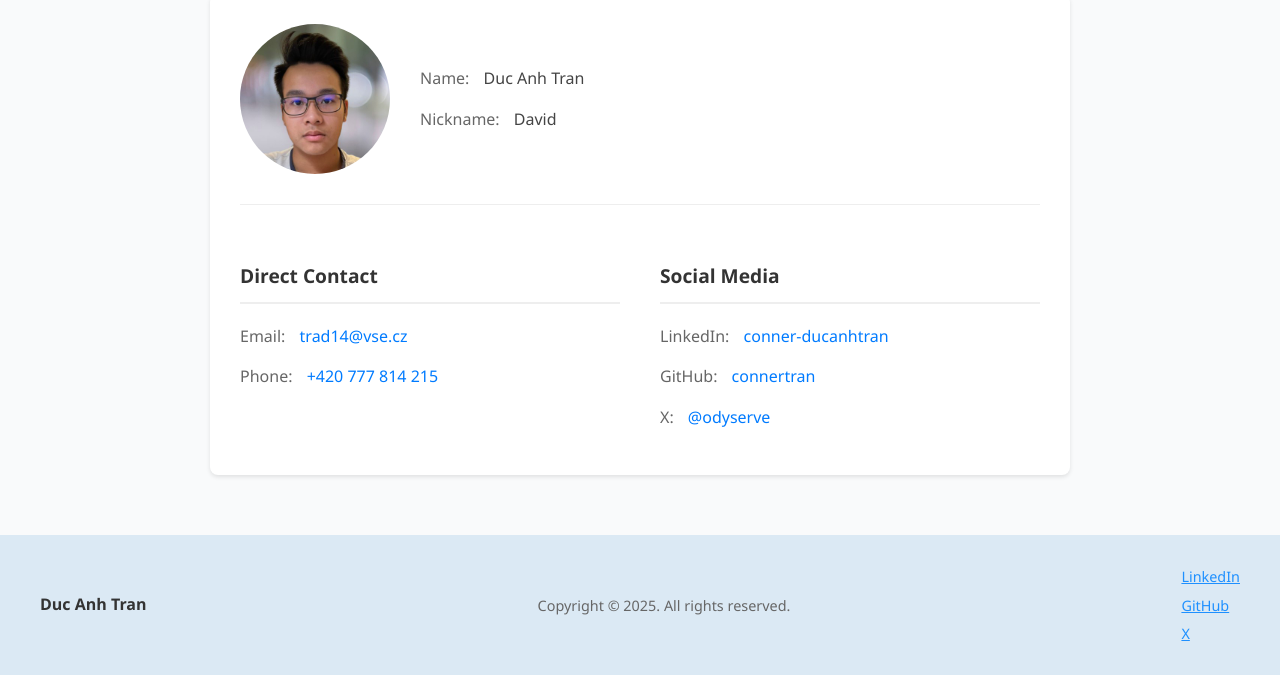
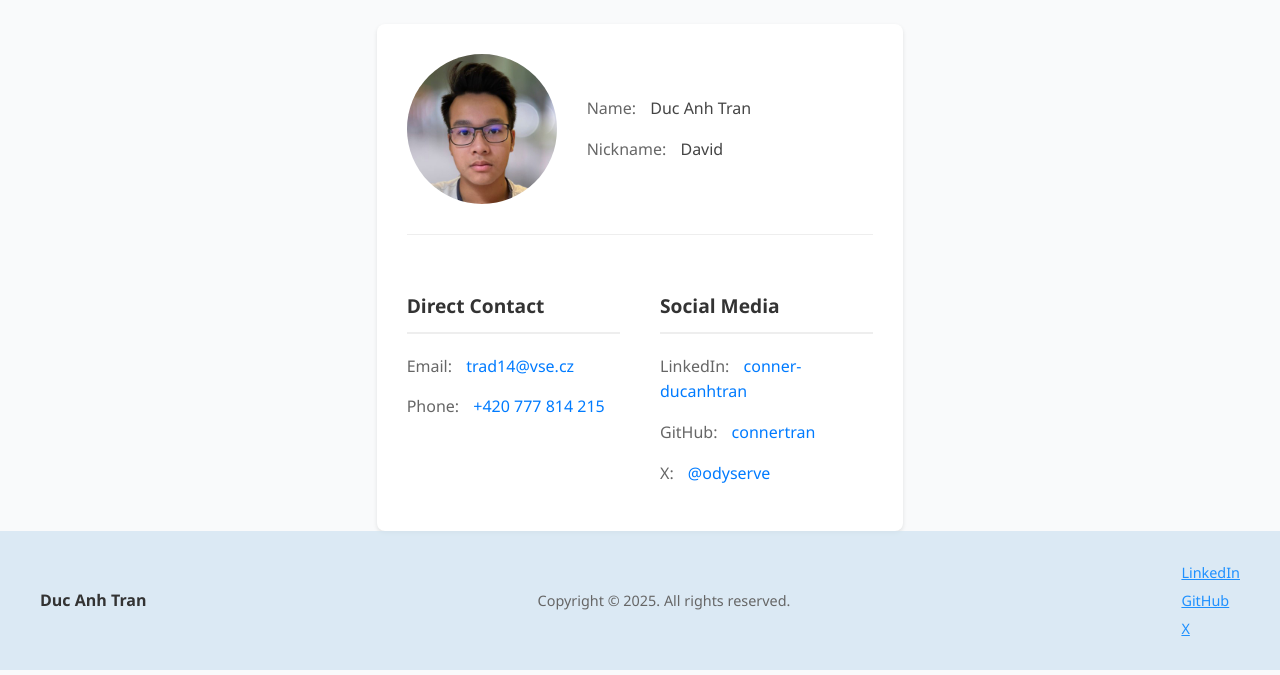
Before and after one commit to connertran/4iz268-semestralni-prace-html-css, a plain HTML site: page contact.html in a window 1280 px wide. Shown: the part 236-911 px from the top of the page. Drawn offline with Linux system fonts and the light colour scheme.

Commit message:
edit the margin of the footer

```diff
--- a/contact.html
+++ b/contact.html
@@ -29,7 +29,7 @@
         </ul>
       </div>
     </nav>
-    <div class="main-content">
+    <div id="contact-main-content" class="main-content">
       <h1 class="page-title">Contact</h1>
 
       <div class="contact-container">
--- a/css/contact.css
+++ b/css/contact.css
@@ -61,3 +61,9 @@
   color: #0056b3;
   text-decoration: underline;
 }
+
+@media screen and (max-width: 800px) and (max-height: 600px) {
+  #contact-main-content {
+    margin-bottom: 80px;
+  }
+}
--- a/css/sharing-components.css
+++ b/css/sharing-components.css
@@ -1,9 +1,16 @@
+html {
+  height: 100%;
+}
+
 body {
   margin: 0;
   font-family: "Segoe UI", Arial, sans-serif;
   line-height: 1.6;
   color: #333;
   background-color: rgb(249, 250, 251);
+  min-height: 100%;
+  display: flex;
+  flex-direction: column;
 }
 
 .nav-bar {
@@ -87,13 +94,14 @@ body {
   max-width: 1200px;
   margin: 0 auto;
   padding: 0 20px;
+  flex-grow: 1;
 }
 
 .footer-section {
   background-color: #d0e3f1b6;
   width: 100%;
   padding: 30px 0;
-  margin-top: 60px;
+  margin-top: auto;
   box-sizing: border-box;
 }
 
```
